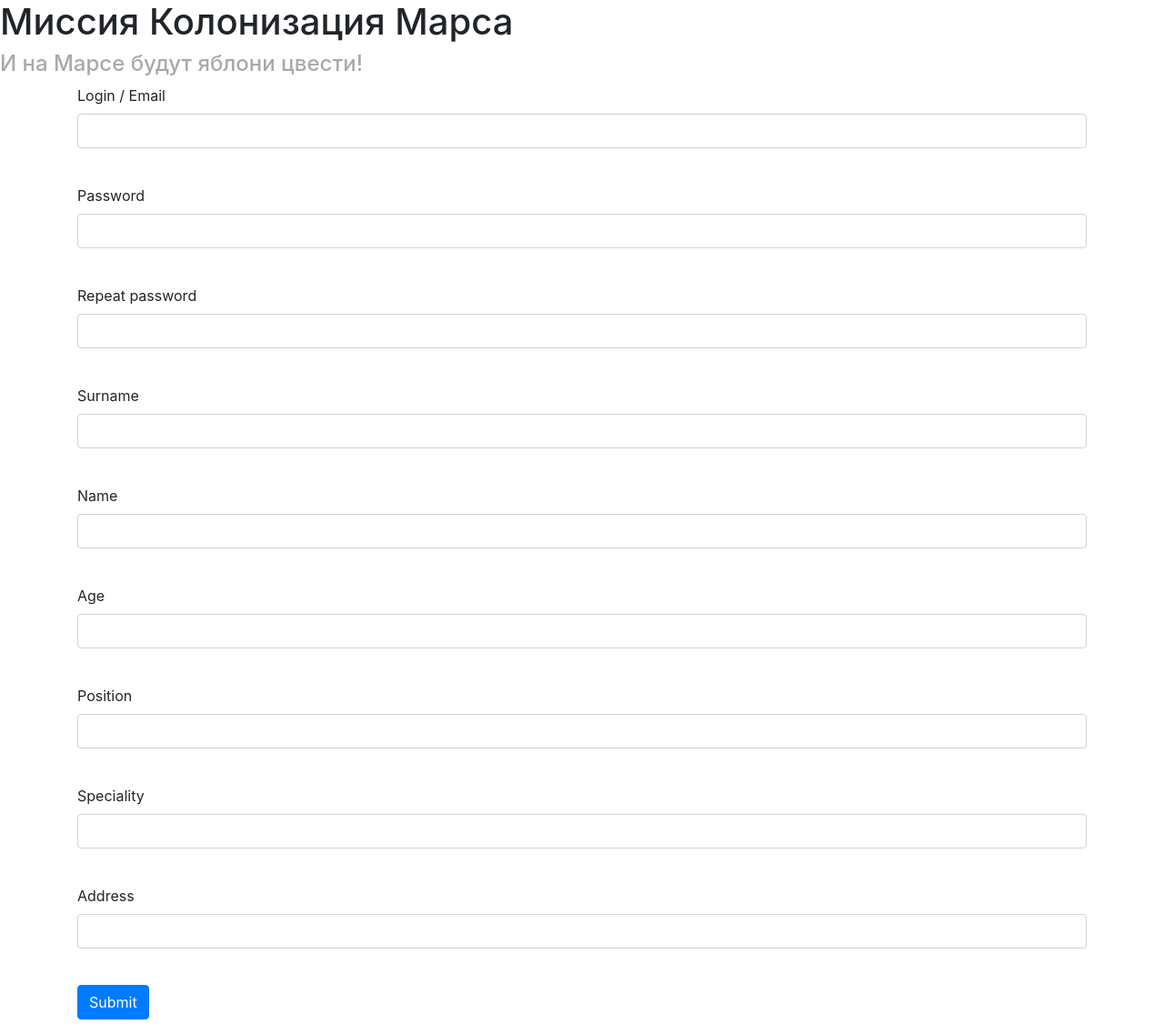
After one commit to KamilDevBiBi/flask_db, a Flask app: page /login in a window 1280 px wide. The commit adds this page. Shown: the whole page at 91% size. Run offline with Flask 3, Linux system fonts and the light colour scheme; some libraries are stand-ins or nearby versions.

Commit message:
add login form

```diff
--- /dev/null
+++ b/zip_project/forms.py
@@ -0,0 +1,15 @@
+from flask_wtf import FlaskForm
+from wtforms import PasswordField, StringField, SubmitField, EmailField, IntegerField
+from wtforms.validators import DataRequired
+
+class LoginForm(FlaskForm):
+    email = EmailField("Login / Email", validators=[DataRequired()])
+    password = PasswordField("Password", validators=[DataRequired()])
+    repeat_pw = PasswordField("Repeat password", validators=[DataRequired()])
+    surname = StringField("Surname")
+    name = StringField("Name")
+    age = IntegerField("Age")
+    position = StringField("Position")
+    speciality = StringField("Speciality")
+    address = StringField("Address")
+    submit = SubmitField("Submit")
--- a/zip_project/main.py
+++ b/zip_project/main.py
@@ -1,8 +1,11 @@
 from flask import Flask, render_template
+from forms import LoginForm
+
 from data import db_session
 from data.__all_models import Jobs, User
 
 app = Flask(__name__)
+app.config["SECRET_KEY"] = "my_supers3cr3t"
 
 @app.route("/")
 def index():
@@ -17,9 +20,20 @@ def index():
 
     return render_template("jobs_table.html", jobs_list=cur_jobs, leader_names=jobs_leaders_names)
 
+@app.route("/login")
+def login():
+    form = LoginForm()
+    return render_template("login_form.html", form=form)
 
 def main():
     db_session.global_init("zip_project/db/task_users.db")
+    session = db_session.create_session()
+
+    users = session.query(User).filter(User.address == "module_1", User.age < 21).all()
+    for user in users:
+        user.address = "module_3"
+    session.commit()
+
     app.run(host="127.0.0.1", port="8080")
 
 main()
--- a/zip_project/templates/base.html
+++ b/zip_project/templates/base.html
@@ -15,6 +15,7 @@
     <h4>И на Марсе будут яблони цвести!</h4>
     <div class="container">
         {% block jobs_table %}{% endblock %}
+        {% block login_form %}{% endblock %}
     </div>
 </body>
 </html>
--- /dev/null
+++ b/zip_project/templates/login_form.html
@@ -0,0 +1,89 @@
+{% extends "base.html" %}
+
+{% block login_form %}
+    <form action="" method="post">
+        {{ form.hidden_tag() }}
+        <p>
+            {{ form.email.label }}<br>
+            {{form.email(class="form-control", type="email")}}<br>
+            {% for error in form.email.errors %}
+                <p class="alert alert-danger" role="alert">
+                    {{ error }}
+                </p>
+            {% endfor %}
+        </p>
+        <p>
+            {{ form.password.label }}<br>
+            {{form.password(class="form-control", type="password")}}<br>
+            {% for error in form.password.errors %}
+                <p class="alert alert-danger" role="alert">
+                    {{ error }}
+                </p>
+            {% endfor %}
+        </p>
+        <p>
+            {{ form.repeat_pw.label }}<br>
+            {{form.repeat_pw(class="form-control", type="password")}}<br>
+            {% for error in form.repeat_pw.errors %}
+                <p class="alert alert-danger" role="alert">
+                    {{ error }}
+                </p>
+            {% endfor %}
+        </p>
+        <p>
+            {{ form.surname.label }}<br>
+            {{form.surname(class="form-control")}}<br>
+            {% for error in form.surname.errors %}
+                <p class="alert alert-danger" role="alert">
+                    {{ error }}
+                </p>
+            {% endfor %}
+        </p>
+        <p>
+            {{ form.name.label }}<br>
+            {{form.name(class="form-control")}}<br>
+            {% for error in form.name.errors %}
+                <p class="alert alert-danger" role="alert">
+                    {{ error }}
+                </p>
+            {% endfor %}
+        </p>
+        <p>
+            {{ form.age.label }}<br>
+            {{form.age(class="form-control")}}<br>
+            {% for error in form.age.errors %}
+                <p class="alert alert-danger" role="alert">
+                    {{ error }}
+                </p>
+            {% endfor %}
+        </p>
+        <p>
+            {{ form.position.label }}<br>
+            {{form.position(class="form-control")}}<br>
+            {% for error in form.position.errors %}
+                <p class="alert alert-danger" role="alert">
+                    {{ error }}
+                </p>
+            {% endfor %}
+        </p>
+        <p>
+            {{ form.speciality.label }}<br>
+            {{form.speciality(class="form-control")}}<br>
+            {% for error in form.speciality.errors %}
+                <p class="alert alert-danger" role="alert">
+                    {{ error }}
+                </p>
+            {% endfor %}
+        </p>
+        <p>
+            {{ form.address.label }}<br>
+            {{form.address(class="form-control")}}<br>
+            {% for error in form.address.errors %}
+                <p class="alert alert-danger" role="alert">
+                    {{ error }}
+                </p>
+            {% endfor %}
+        </p>
+        <p>{{form.submit(type="submit", class="btn btn-primary")}}</p>
+    </form>
+{% endblock %}
```
Also changed, not shown: zip_project/db/task_users.db.
